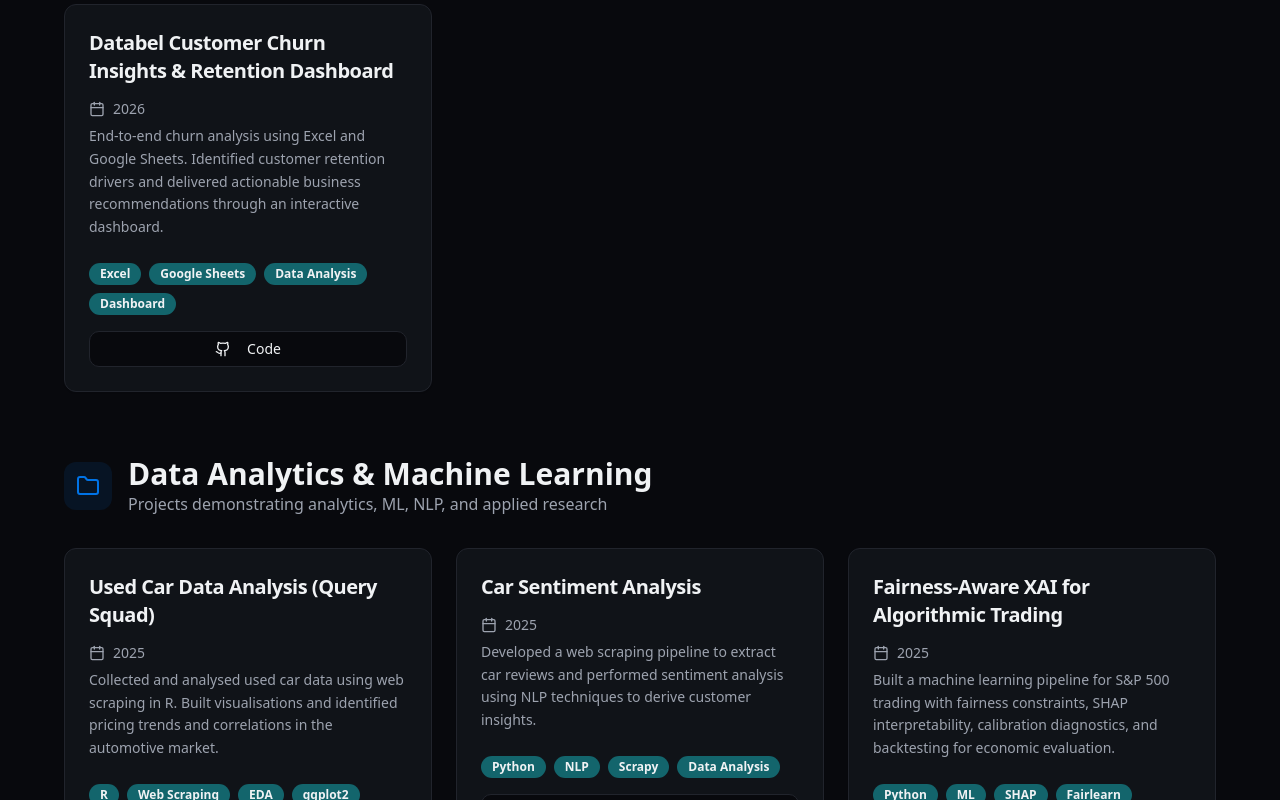
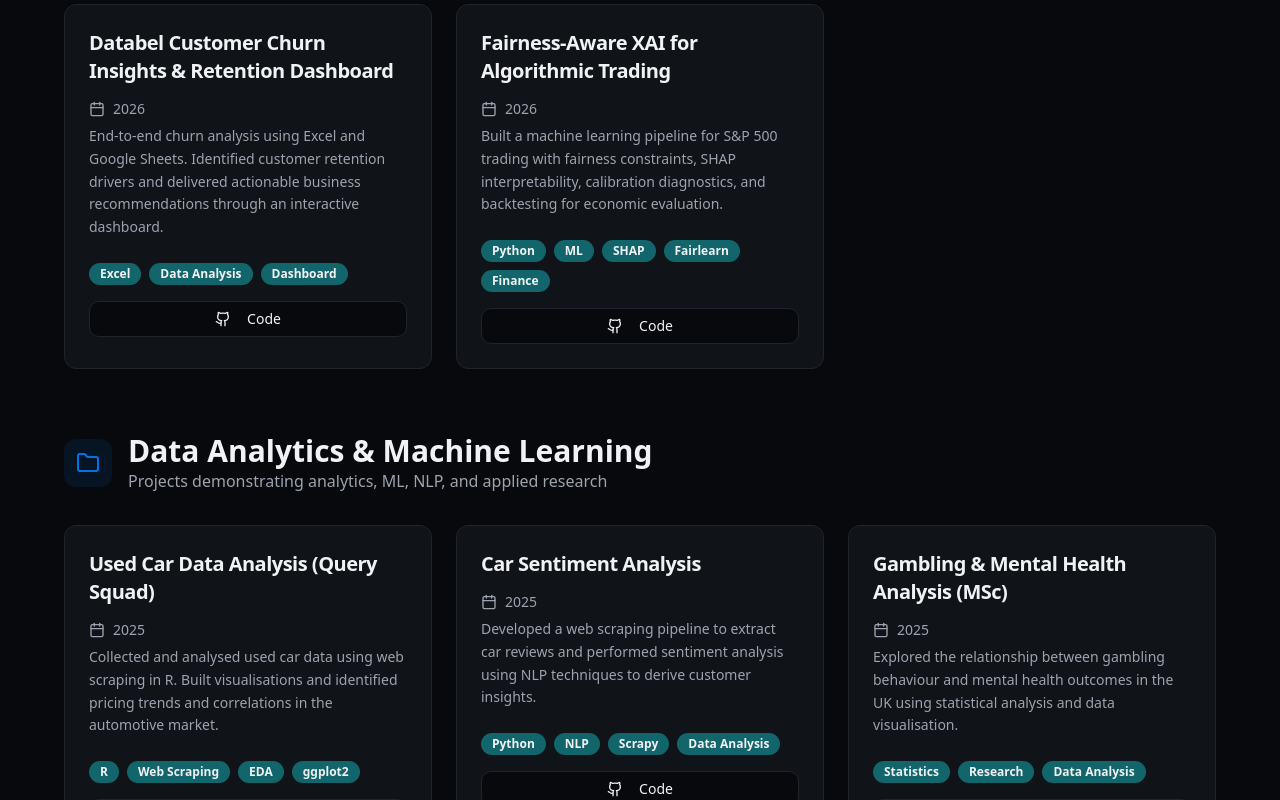
Before and after one commit to Eldeewealth/loveday-data-profile, a React (Vite) app: page /portfolio in a window 1280 px wide. Shown: the part 420-1220 px from the top of the page. Built offline with nearby package versions, Linux system fonts and the light colour scheme; the HTML template or start-up script is replaced by a standard one.

Commit message:
updated portfolio page

```diff
--- a/src/pages/Portfolio.tsx
+++ b/src/pages/Portfolio.tsx
@@ -16,10 +16,18 @@ const Portfolio = () => {
           title: "Databel Customer Churn Insights & Retention Dashboard",
           description:
             "End-to-end churn analysis using Excel and Google Sheets. Identified customer retention drivers and delivered actionable business recommendations through an interactive dashboard.",
-          tags: ["Excel", "Google Sheets", "Data Analysis", "Dashboard"],
+          tags: ["Excel", "Data Analysis", "Dashboard"],
           date: "2026",
           github: "https://github.com/Eldeewealth/customer-churn-retention-analysis-dashboard",
           demo: null
+        },
+        {
+          title: "Fairness-Aware XAI for Algorithmic Trading",
+          description:
+            "Built a machine learning pipeline for S&P 500 trading with fairness constraints, SHAP interpretability, calibration diagnostics, and backtesting for economic evaluation.",
+          tags: ["Python", "ML", "SHAP", "Fairlearn", "Finance"],
+          date: "2026",
+          github: "https://github.com/Eldeewealth/Fairness-Aware-XAI-for-Responsible-Algorithmic-Trading"
         }
       ]
     },
@@ -44,14 +52,7 @@ const Portfolio = () => {
           date: "2025",
           github: "https://github.com/Eldeewealth/Project-Car-Sentiment-Data"
         },
-        {
-          title: "Fairness-Aware XAI for Algorithmic Trading",
-          description:
-            "Built a machine learning pipeline for S&P 500 trading with fairness constraints, SHAP interpretability, calibration diagnostics, and backtesting for economic evaluation.",
-          tags: ["Python", "ML", "SHAP", "Fairlearn", "Finance"],
-          date: "2025",
-          github: "https://github.com/Eldeewealth/Fairness-Aware-XAI-for-Responsible-Algorithmic-Trading"
-        },
+
         {
           title: "Gambling & Mental Health Analysis (MSc)",
           description:
```
